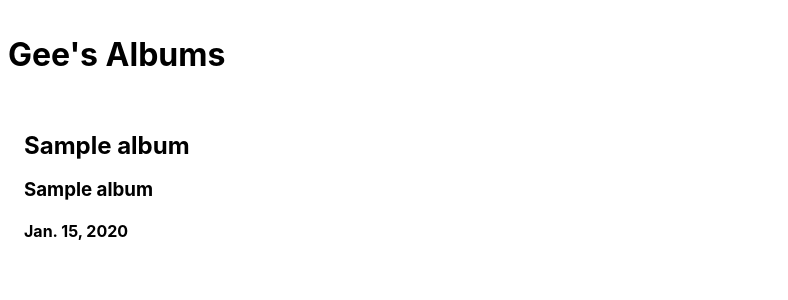
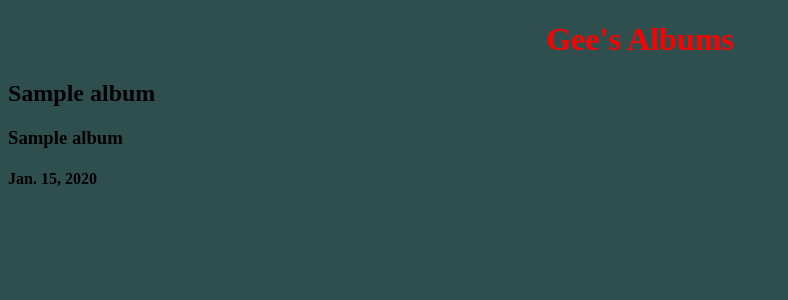
Before and after one commit to momentum-morehouse/django-music-genolajohnson, a Django app: page / in a window 1280 px wide. Shown: the top 300 px of the page, without its empty margins (0-788 px from the left). Run offline with Django 3.2, Linux system fonts and the light colour scheme; tables that the repository leaves empty hold one stand-in row (values such as "Sample post"); some libraries are stand-ins or nearby versions.

Commit message:
working on containers

```diff
--- a/static/css/styles.css
+++ b/static/css/styles.css
@@ -1,3 +1,11 @@
-.color{
-    background-color:darkgray
+h1 {
+    color: red
+    }
+
+body{
+    background-color: darkslategray
 }
+
+.container{
+
+}
--- a/templates/albums/list_albums.html
+++ b/templates/albums/list_albums.html
@@ -1,12 +1,12 @@
 {% extends "base.html" %}
 
 {% block content %}
-<h1>Gee's Albums</h1>
+<center><h1>Gee's Albums</h1></center>
 
 <div class="flex flex-wrap">
     {% for album in albums %}
-    <div class="w-33 pa3">
-        <h2>{{ album.title }}</h2>
+    <div class="container">
+        <div><h2>{{ album.title }}</h2></div>
         <h3>{{ album.artist_name }}</h3>
         <h4>{{ album.released }}</h4>
 
--- a/templates/base.html
+++ b/templates/base.html
@@ -5,13 +5,17 @@
   <meta charset="UTF-8">
   <meta name="viewport" content="width=device-width, initial-scale=1.0">
   <title>Albums</title>
-  <link rel="stylesheet" href="https://cdnjs.cloudflare.com/ajax/libs/tachyons/4.11.1/tachyons.css"><link rel = "stylesheet" href="{% static "css/styles.css" %}">
+  <link rel="stylesheet"href="<https://cdnjs.cloudflare.com/ajax/libs/tachyons/4.11.1/tachyons.css -->">
+  <link rel= "stylesheet" href="{% static 'css/styles.css' %}">
+  </head>
 
-</head>
 <body class="sans-serif pv3 ph2">
   <div class="mw9 center">
+
         {% block content %}
         {% endblock %}
   </div>
 </body>
 </html>
+
+<!-- https://cdnjs.cloudflare.com/ajax/libs/tachyons/4.11.1/tachyons.css -->
```
